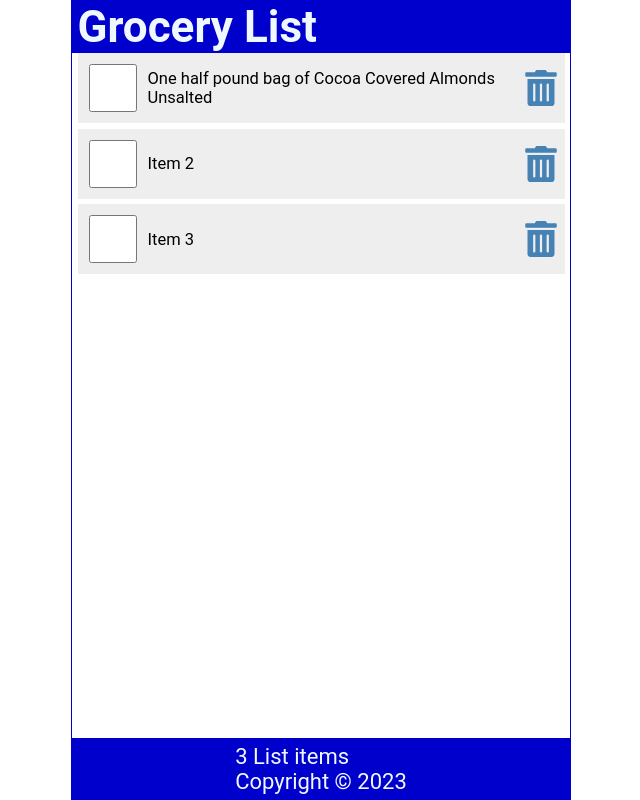
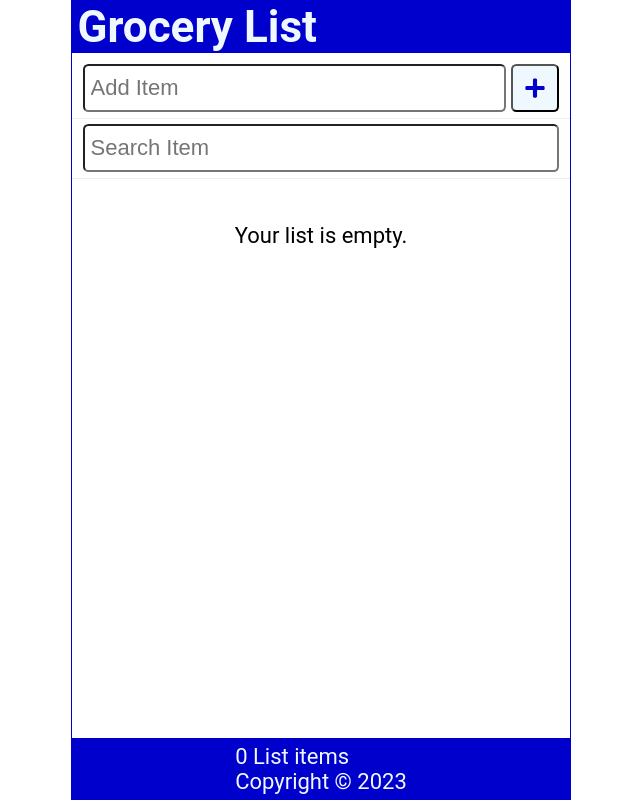
Before and after one commit to oleg2gz/react-small, a React (Vite) app: page / in a window 1280 px wide. Shown: the whole page, without its empty margins (319-959 px from the left). Built offline with nearby package versions, Linux system fonts and the light colour scheme.

Commit message:
add item, search

```diff
--- /dev/null
+++ b/src/components/AddItem/AddItem.jsx
@@ -0,0 +1,31 @@
+import {useRef} from 'react'
+import {FaPlus} from 'react-icons/fa'
+
+export const AddItem = ({newItem, setNewItem, handleSubmit}) => {
+  const inputRef = useRef()
+
+  return (
+    <form className="addForm" onSubmit={handleSubmit}>
+      <label htmlFor="addItem">Add Item</label>
+
+      <input
+        autoFocus
+        ref={inputRef}
+        id="addItem"
+        type="text"
+        placeholder="Add Item"
+        required
+        value={newItem}
+        onChange={(e) => setNewItem(e.target.value)}
+      />
+
+      <button
+        type="submit"
+        aria-label="Add Item"
+        onClick={() => inputRef.current.focus()}
+      >
+        <FaPlus />
+      </button>
+    </form>
+  )
+}
--- /dev/null
+++ b/src/components/AddItem/index.jsx
@@ -0,0 +1,2 @@
+import {AddItem} from './AddItem'
+export default AddItem
--- a/src/components/App.jsx
+++ b/src/components/App.jsx
@@ -1,30 +1,30 @@
 import {useState} from 'react'
 import Header from './Header'
+import AddItem from './AddItem'
+import Search from './Search'
 import Content from './Content'
 import Footer from './Footer'
 
 export const App = () => {
-  const [items, setItems] = useState([
-    {
-      id: 1,
-      complete: false,
-      name: 'One half pound bag of Cocoa Covered Almonds Unsalted',
-    },
-    {
-      id: 2,
-      complete: false,
-      name: 'Item 2',
-    },
-    {
-      id: 3,
-      complete: false,
-      name: 'Item 3',
-    },
-  ])
+  const [items, setItems] = useState(
+    JSON.parse(localStorage.getItem('groceries-list')) || []
+  )
+  const [newItem, setNewItem] = useState('')
+  const [searchTerm, setSearchTerm] = useState('')
 
   const updateAndSave = (items) => {
     setItems(items)
     localStorage.setItem('groceries-list', JSON.stringify(items))
+  }
+
+  const addItem = (item) => {
+    const groceryItem = {
+      id: crypto.randomUUID(),
+      complete: false,
+      name: item,
+    }
+    const updatedItems = [...items, groceryItem]
+    updateAndSave(updatedItems)
   }
 
   const handleComplete = (id) => {
@@ -39,12 +39,29 @@
     updateAndSave(updatedItems)
   }
 
+  const handleSubmit = (e) => {
+    e.preventDefault()
+    if (!newItem) return
+    addItem(newItem)
+    setNewItem('')
+  }
+
   return (
     <div className="App">
       <Header title="Grocery List" />
 
+      <AddItem
+        newItem={newItem}
+        setNewItem={setNewItem}
+        handleSubmit={handleSubmit}
+      />
+
+      <Search searchTerm={searchTerm} setSearchTerm={setSearchTerm} />
+
       <Content
-        items={items}
+        items={items.filter((item) =>
+          item.name.toLowerCase().includes(searchTerm.toLowerCase())
+        )}
         handleComplete={handleComplete}
         handleDelete={handleDelete}
       />
--- a/src/components/Content/Content.jsx
+++ b/src/components/Content/Content.jsx
@@ -1,4 +1,4 @@
-import ItemList from './ItemList'
+import ItemList from '../ItemList'
 
 export const Content = ({items, handleComplete, handleDelete}) => {
   return (
--- a/src/components/Content/ItemList/ItemList.jsx
+++ b/src/components/ItemList/ItemList.jsx
@@ -1,4 +1,4 @@
-import Item from './Item'
+import Item from '../Item'
 
 export const ItemList = ({items, handleComplete, handleDelete}) => {
   return (
--- /dev/null
+++ b/src/components/Search/Search.jsx
@@ -0,0 +1,16 @@
+export const Search = ({searchTerm, setSearchTerm}) => {
+  return (
+    <form className="searchForm" onSubmit={(e) => e.preventDefault()}>
+      <label htmlFor="search">Search</label>
+
+      <input
+        id="search"
+        type="text"
+        role="searchbox"
+        placeholder="Search Item"
+        value={searchTerm}
+        onChange={(e) => setSearchTerm(e.target.value)}
+      />
+    </form>
+  )
+}
--- /dev/null
+++ b/src/components/Search/index.jsx
@@ -0,0 +1,2 @@
+import {Search} from './Search'
+export default Search
```
Also changed, not shown: src/components/Item/Item.jsx (renamed from src/components/Content/ItemList/Item/Item.jsx), src/components/Item/index.jsx (renamed from src/components/Content/ItemList/Item/index.jsx), src/components/ItemList/index.jsx (renamed from src/components/Content/ItemList/index.jsx).
